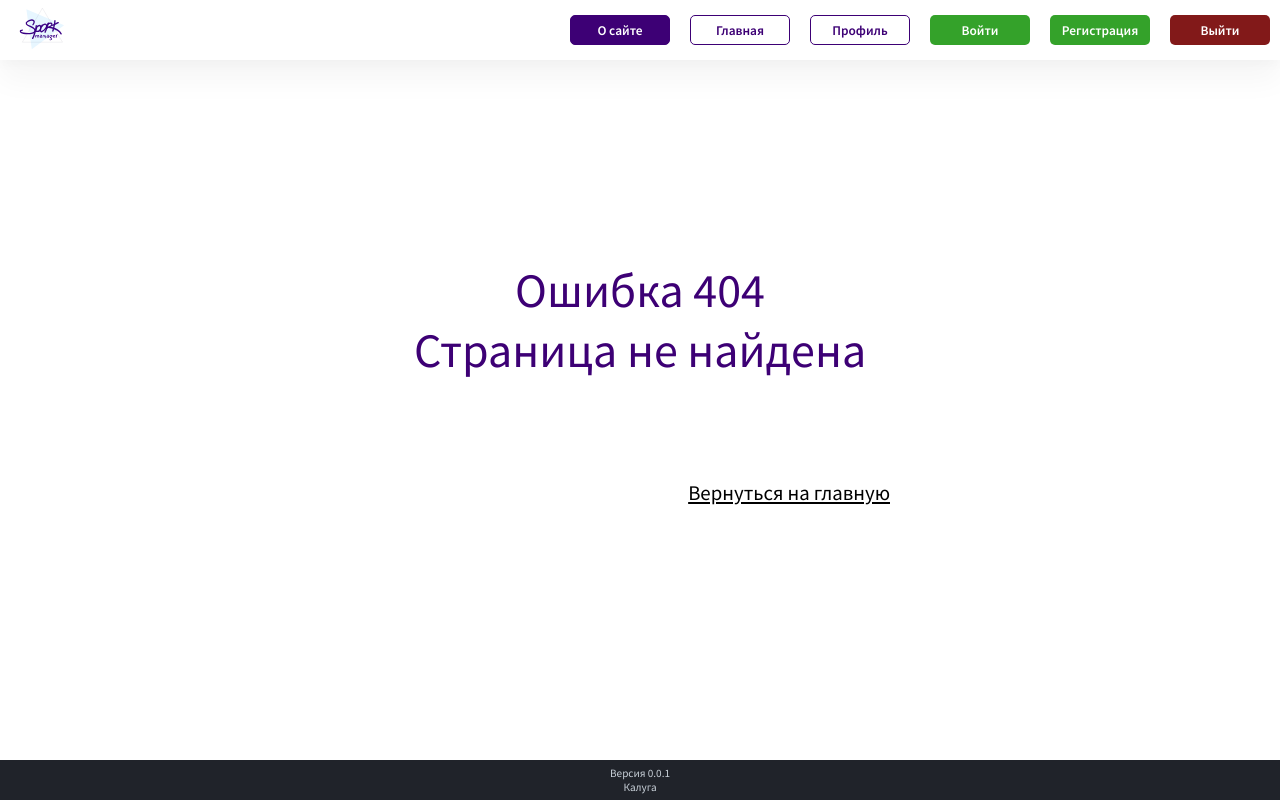
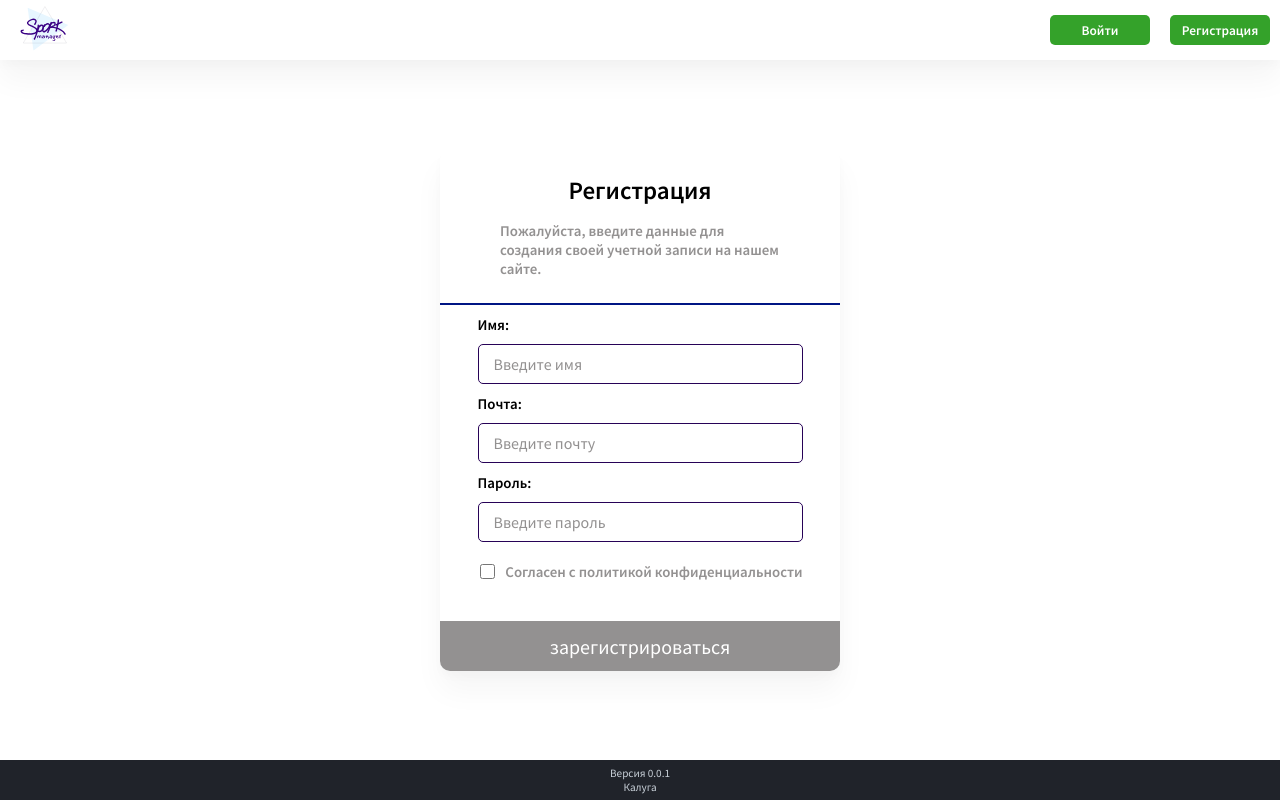
Before and after one commit to fundamentum71/sport-manager, a React (Create React App) app: page /registration in a window 1280 px wide. Before the commit this address had no page. Built offline with nearby package versions, Linux system fonts and the light colour scheme; a web font is replaced by a local one.

Commit message:
поработал с рутами

```diff
--- a/src/components/app/App.tsx
+++ b/src/components/app/App.tsx
@@ -96,7 +96,7 @@ function App() {
 					}
 				/>
 				<Route
-					path="/signin"
+					path="/login"
 					element={
 						<Suspense fallback={<CircularProgress color="secondary" />}>
 							<SignIn />
@@ -105,7 +105,7 @@ function App() {
 				/>
 
 				<Route
-					path="/signup"
+					path="/registration"
 					element={
 						<Suspense fallback={<CircularProgress color="secondary" />}>
 							<SignUp />
--- a/src/components/header/Header.tsx
+++ b/src/components/header/Header.tsx
@@ -1,15 +1,20 @@
 import React from 'react';
-import { Link } from 'react-router-dom';
+import { Link, Navigate } from 'react-router-dom';
 import logo from '../../assets/images/logo.svg';
 import styles from './header.module.scss';
 import btns from '../../style/btns.module.scss';
+import { useAppDispatch, useAppSelector } from '../../redux/hooks';
+import { logout, selectIsAuth } from '../../redux/auth/slice';
 
 const Header = () => {
+	const isAuth = useAppSelector(selectIsAuth);
+	const dispatch = useAppDispatch();
 	const [activeListItem, setActiveListItem] = React.useState(0);
 	const listPage = [
-		{ title: 'О сайте', link: '/start', id: 0 },
-		{ title: 'Главная', link: '/', id: 1 },
-		{ title: 'Профиль', link: '/profile', id: 2 },
+		//{ title: 'Превью', link: '/start', id: 0, isAuthView: false },
+		{ title: 'О сайте', link: '/about', id: 0, isAuthView: true },
+		{ title: 'Главная', link: '/', id: 1, isAuthView: true },
+		{ title: 'Профиль', link: '/profile', id: 2, isAuthView: true },
 		//{ title: 'Войти', link: '/signin', id: 3 },
 		//{ title: 'Регистрация', link: '/signup', id: 4 },
 	];
@@ -18,14 +23,21 @@ const Header = () => {
 		setActiveListItem(-1);
 	};
 
+	const logOut = () => {
+		dispatch(logout());
+	};
+
 	return (
 		<div className={styles.wrapper}>
+			<Link to="/start">
 				<div className={styles.logo}>
 					<img src={logo} alt="logo" />
 				</div>
+			</Link>
 
 			<div className={styles.btns}>
-				{listPage.map((item) => (
+				{listPage.map((item) =>
+					item.isAuthView === isAuth ? (
 						<div className={btns.m10}>
 							<Link key={item.id} to={item.link}>
 								<button
@@ -35,24 +47,38 @@ const Header = () => {
 								</button>
 							</Link>
 						</div>
-				))}
+					) : (
+						''
+					),
+				)}
+				{!isAuth && (
+					<>
 						<div className={btns.m10}>
-					<Link to={'/signin'}>
+							<Link to={'/login'}>
 								<button onClick={removeActiv} className={styles.btn_reg}>
 									Войти
 								</button>
 							</Link>
 						</div>
 						<div className={btns.m10}>
-					<Link to={'/signup'}>
+							<Link to={'/registration'}>
 								<button onClick={removeActiv} className={styles.btn_reg}>
 									Регистрация
 								</button>
 							</Link>
 						</div>
+					</>
+				)}
+
+				{isAuth && (
 					<div className={btns.m10}>
-					<button className={styles.btn_exit}>Выйти</button>
+						<Link to={'/start'}>
+							<button onClick={logOut} className={styles.btn_exit}>
+								Выйти
+							</button>
+						</Link>
 					</div>
+				)}
 			</div>
 		</div>
 	);
--- a/src/pages/SignIn/SignIn.tsx
+++ b/src/pages/SignIn/SignIn.tsx
@@ -1,7 +1,6 @@
 import React from 'react';
 import { Navigate } from 'react-router-dom';
 import { fetchAuth } from '../../redux/auth/asyncActions';
-import { authReducer } from '../../redux/auth/slice';
 import { selectIsAuth } from '../../redux/auth/slice';
 import { useAppDispatch, useAppSelector } from '../../redux/hooks';
 import styles from './signin.module.scss';
--- a/src/pages/SignUp/SignUp.tsx
+++ b/src/pages/SignUp/SignUp.tsx
@@ -1,6 +1,8 @@
 import React from 'react';
+import { Navigate } from 'react-router-dom';
 import { fetchRegister } from '../../redux/auth/asyncActions';
-import { useAppDispatch } from '../../redux/hooks';
+import { selectIsAuth } from '../../redux/auth/slice';
+import { useAppDispatch, useAppSelector } from '../../redux/hooks';
 import styles from './signup.module.scss';
 
 export type SignUpProps = {
@@ -11,6 +13,7 @@ export type SignUpProps = {
 
 function SignUp() {
 	const dispatch = useAppDispatch();
+	const isAuth = useAppSelector(selectIsAuth);
 
 	const [name, setName] = React.useState('');
 	const [password, setPassword] = React.useState('');
@@ -161,6 +164,10 @@ function SignUp() {
 
 	console.log(name, password, email, checkPolice);
 
+	if (isAuth) {
+		return <Navigate to="/" />;
+	}
+
 	return (
 		<div className={styles.wrapper}>
 			<div className={styles.logo}></div>
--- a/src/pages/StartPage/StartPage.tsx
+++ b/src/pages/StartPage/StartPage.tsx
@@ -1,6 +1,7 @@
 import React from 'react';
 import styles from './startpage.module.scss';
 import logoPrev from '../../assets/images/logoPrev.svg';
+import { Link } from 'react-router-dom';
 
 const StartPage = () => {
 	return (
@@ -13,7 +14,9 @@ const StartPage = () => {
 					Современный сервис для активных людей. Выбирай любимый вид спорта, находи людей по
 					интересам, обсуждай место встречи и действуй!
 				</div>
-				<button className={styles.btn}>Начать</button>
+				<Link to={'/login'}>
+					<button className={styles.btn}>Начать</button>
+				</Link>
 			</div>
 		</div>
 	);
```
Lines whose indentation alone changed are shown as unchanged.
